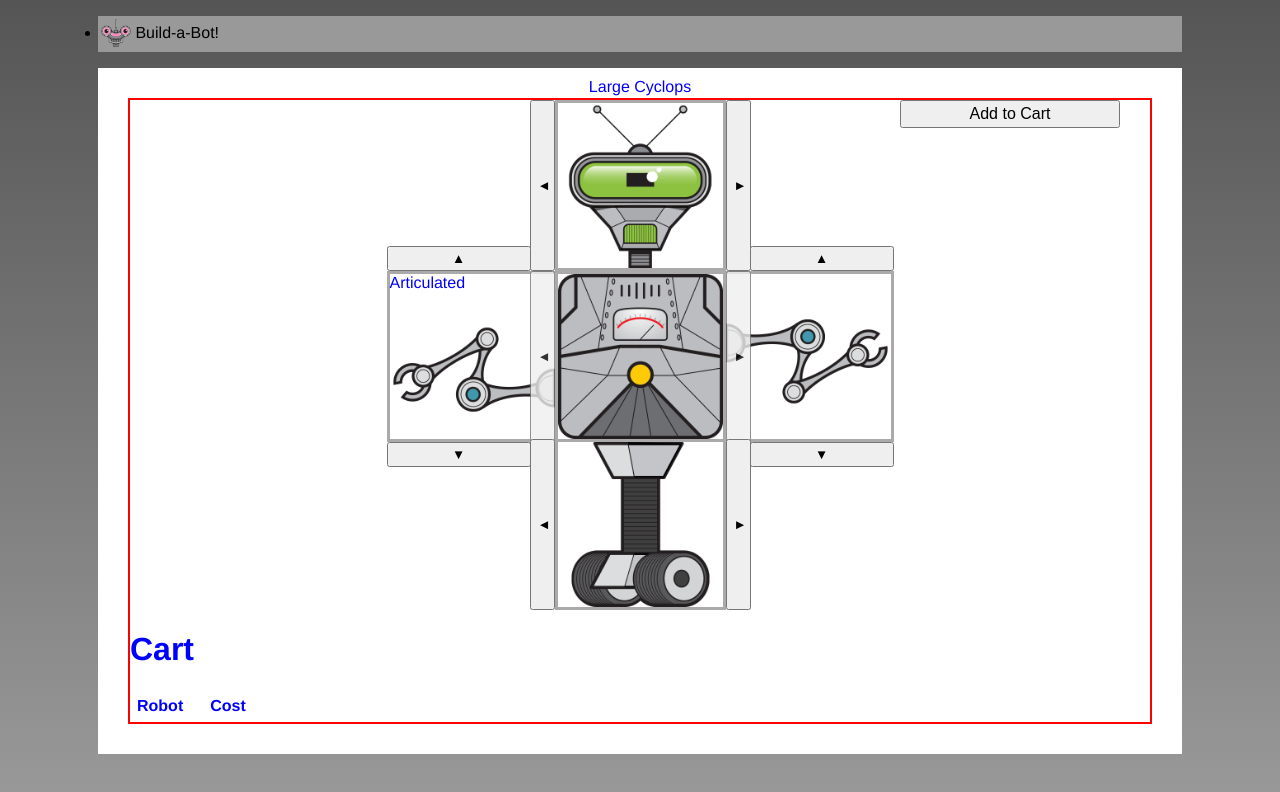
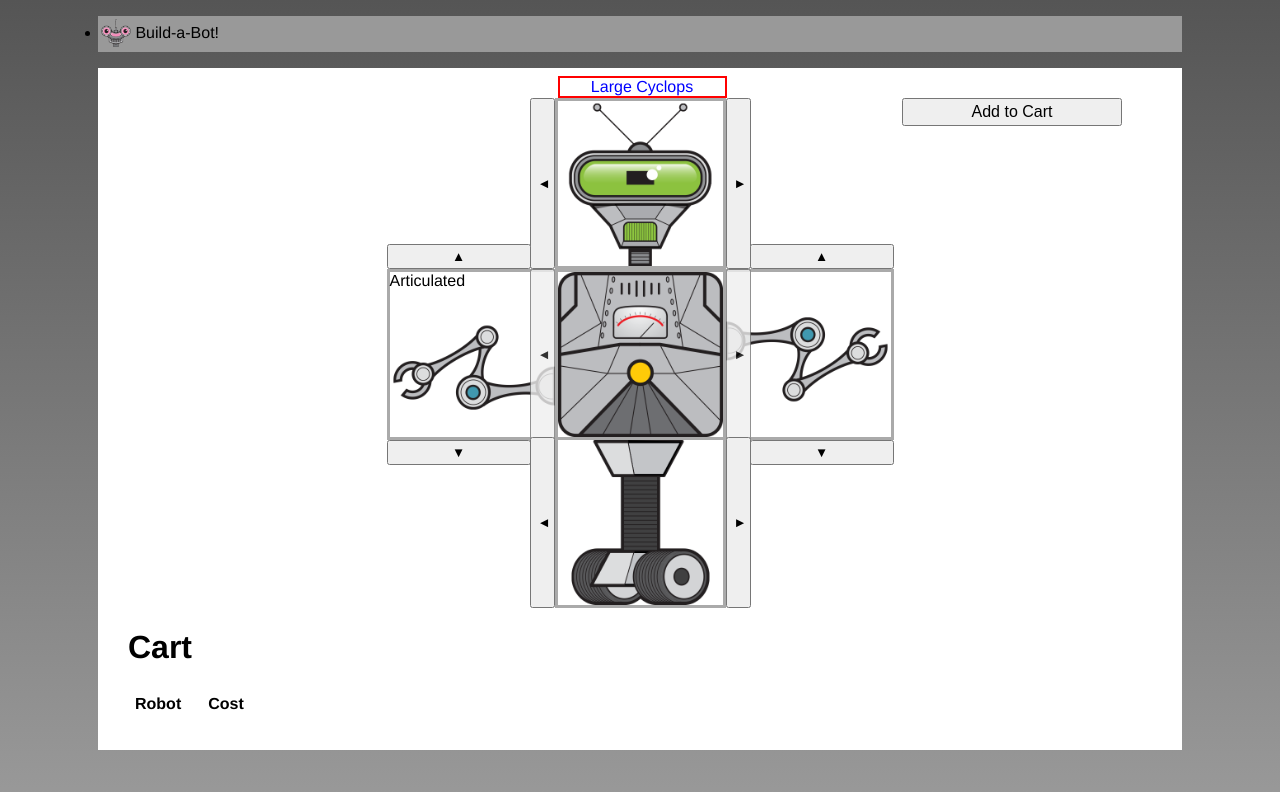
Before and after one commit to Daveux/build-my-bot, a Vue app: page / in a window 1280 px wide. Shown: the top 792 px of the page. Built offline with nearby package versions, Linux system fonts and the light colour scheme.

Commit message:
Playing around with styling components

```diff
--- a/src/App.vue
+++ b/src/App.vue
@@ -36,7 +36,7 @@ export default {
 </style>
 
 <style scoped>
-  .content{
+  .content /deep/ .robot-name{
     color: blue;
     border: 2px solid red;
   }
```
